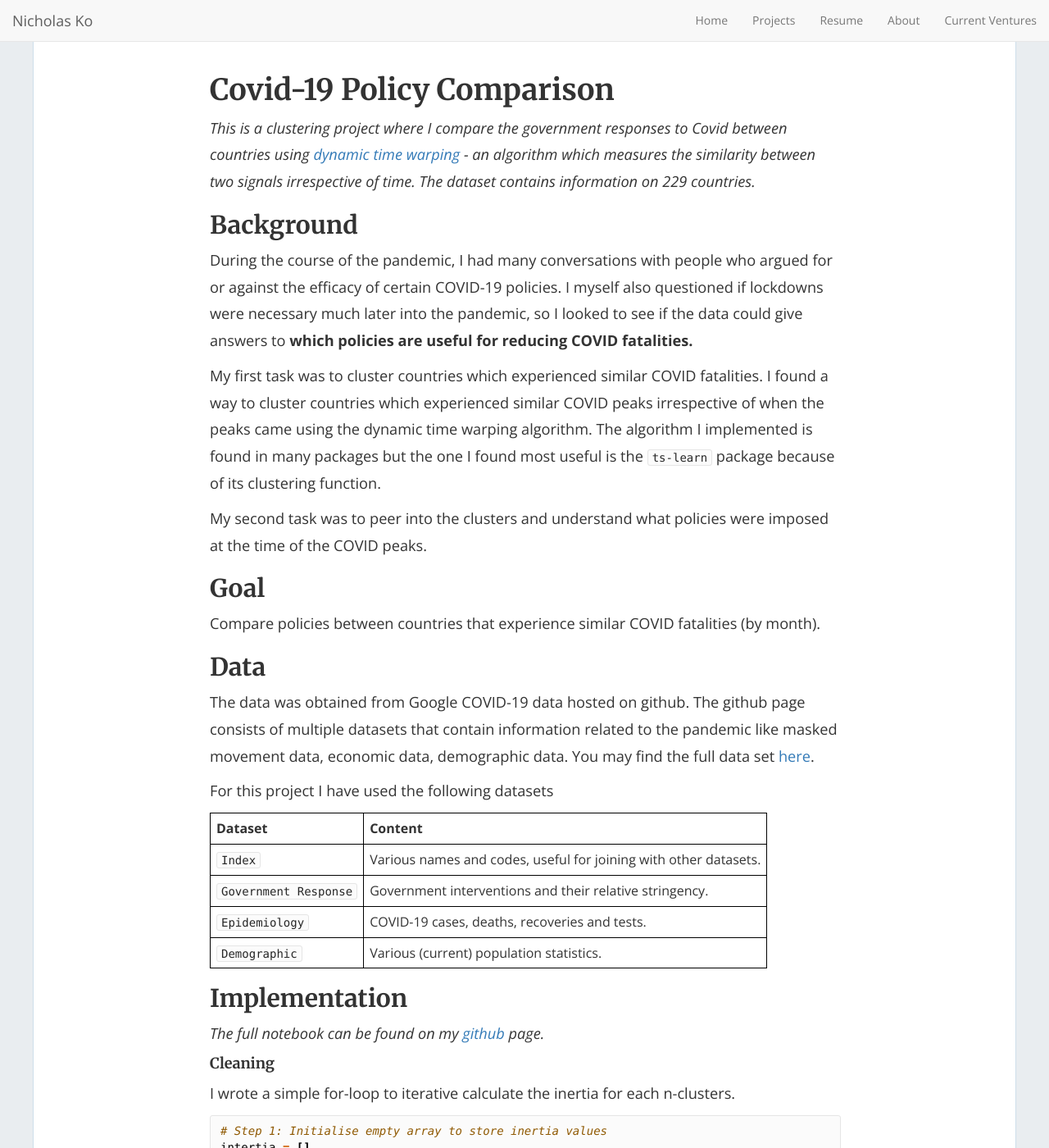
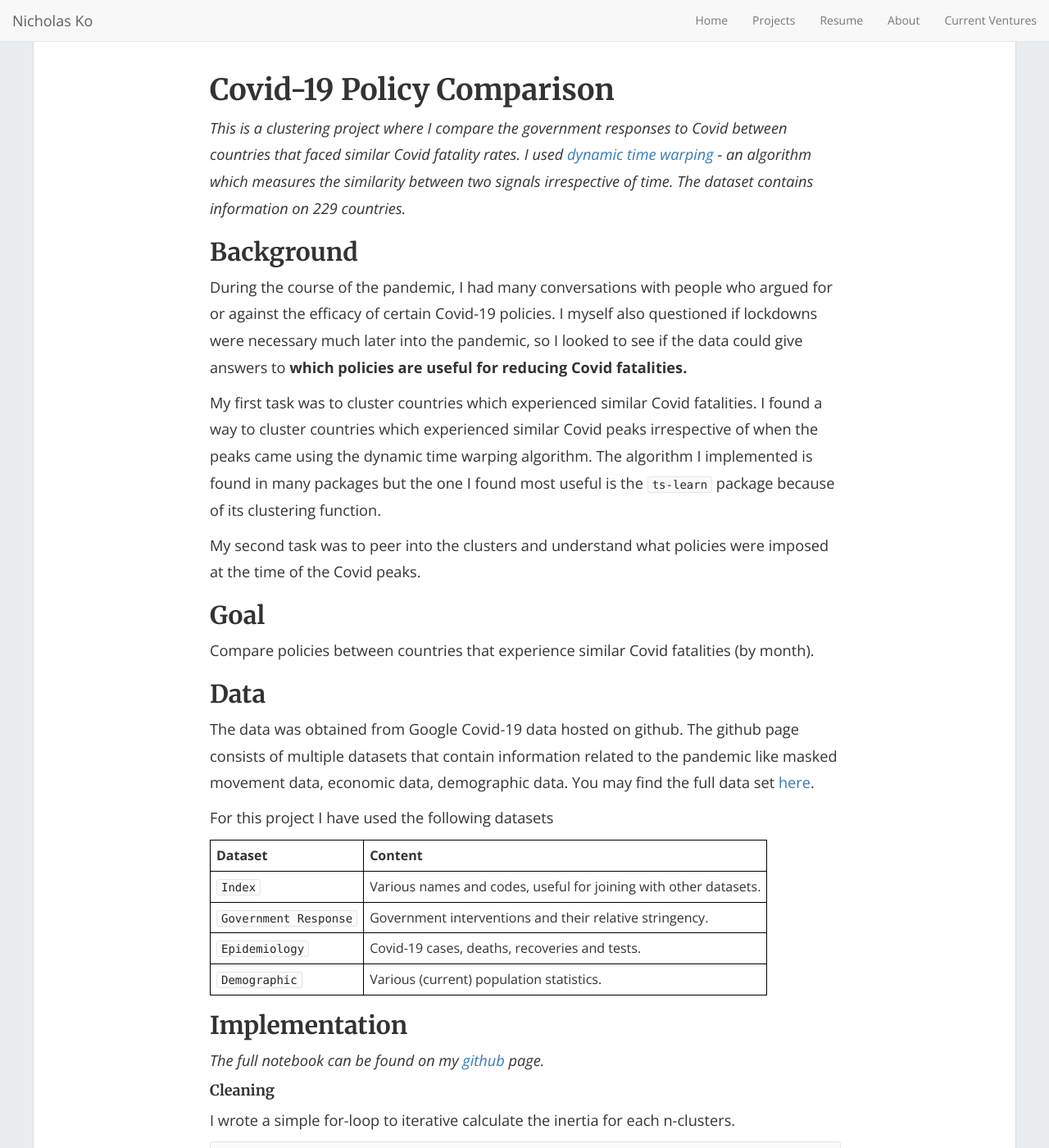
Before and after one commit to nicholas-ko-zy/nicholas-ko-zy.github.io, a Jekyll site: the page built from _projects/covid_dtw.md, in a window 1280 px wide and 1400 px high. Shown: the whole window at 82% size. Built offline with Jekyll 4.4.1, drawn with Linux system fonts in a browser that asks for light colours; nearby versions of some CDN libraries; some of the changed text lies outside the part shown.

Commit message:
fixed typos

```diff
--- a/_projects/covid_dtw.md
+++ b/_projects/covid_dtw.md
@@ -1,26 +1,26 @@
 ---
-title: COVID Policy Comparison.
+title: Covid Policy Comparison.
 layout: inner
 lead_text: A clustering project to compare government responses to Covid.
-project_link: 'nicholas-ko-zy.github.io/projects/covid_dtw.html'
+project_link: 'nicholas-ko-zy.github.io/projects/Covid_dtw.html'
 ---
 # Covid-19 Policy Comparison
 
-_This is a clustering project where I compare the government responses to Covid between countries using [dynamic time warping](https://en.wikipedia.org/wiki/Dynamic_time_warping) - an algorithm which measures the similarity between two signals irrespective of time. The dataset contains information on 229 countries._
+_This is a clustering project where I compare the government responses to Covid between countries that faced similar Covid fatality rates. I used [dynamic time warping](https://en.wikipedia.org/wiki/Dynamic_time_warping) - an algorithm which measures the similarity between two signals irrespective of time. The dataset contains information on 229 countries._
 
 ## Background
-During the course of the pandemic, I had many conversations with people who argued for or against the efficacy of certain COVID-19 policies. I myself also questioned if lockdowns were necessary much later into the pandemic, so I looked to see if the data could give answers to **which policies are useful for reducing COVID fatalities.**
+During the course of the pandemic, I had many conversations with people who argued for or against the efficacy of certain Covid-19 policies. I myself also questioned if lockdowns were necessary much later into the pandemic, so I looked to see if the data could give answers to **which policies are useful for reducing Covid fatalities.**
 
-My first task was to cluster countries which experienced similar COVID fatalities. I found a way to cluster countries which experienced similar COVID peaks irrespective of when the peaks came using the dynamic time warping algorithm. The algorithm I implemented is found in many packages but the one I found most useful is the `ts-learn` package because of its clustering function.
+My first task was to cluster countries which experienced similar Covid fatalities. I found a way to cluster countries which experienced similar Covid peaks irrespective of when the peaks came using the dynamic time warping algorithm. The algorithm I implemented is found in many packages but the one I found most useful is the `ts-learn` package because of its clustering function.
 
-My second task was to peer into the clusters and understand what policies were imposed at the time of the COVID peaks.
+My second task was to peer into the clusters and understand what policies were imposed at the time of the Covid peaks.
 
 ## Goal
 
-Compare policies between countries that experience similar COVID fatalities (by month).
+Compare policies between countries that experience similar Covid fatalities (by month).
 
 ## Data
-The data was obtained from Google COVID-19 data hosted on github. The github page consists of multiple datasets that contain information related to the pandemic like masked movement data, economic data, demographic data. You may find the full data set [here](https://github.com/GoogleCloudPlatform/covid-19-open-data).
+The data was obtained from Google Covid-19 data hosted on github. The github page consists of multiple datasets that contain information related to the pandemic like masked movement data, economic data, demographic data. You may find the full data set [here](https://github.com/GoogleCloudPlatform/Covid-19-open-data).
 
 For this project I have used the following datasets
 
@@ -56,7 +56,7 @@ th {
   </tr>
     <tr>
     <td><code>Epidemiology</code></td>
-    <td>COVID-19 cases, deaths, recoveries and tests.</td>
+    <td>Covid-19 cases, deaths, recoveries and tests.</td>
   </tr>
     <tr>
     <td><code>Demographic</code></td>
@@ -121,7 +121,7 @@ We can observe that countries in cluster 4 are characterised by two Covid peaks.
 #### Cluster 8
 _Indonesia and the United Kingdom_
 
-Within cluster 8, we have that the peak COVID fatality takes place in the United Kingdom (UK) 7 months earlier than in Indonesia. We see that the peak number of COVID fatalities in both countries is very close after we algined the two signals together (right figure).
+Within cluster 8, we see that the peak Covid fatality takes place in the United Kingdom (UK) 7 months earlier than in Indonesia. We see that the peak number of Covid fatalities in both countries is very close after we aligned the two signals together (right figure).
 
 <html>
 <head>
@@ -183,10 +183,10 @@ With the alignment of the two signals, we can look into the government policies
 <body>
 <div class="row">
   <div class="column">
-    <img src="/img/covid/indo.png" alt="Cluster 8" style="width:100%">
+    <img src="/img/Covid/indo.png" alt="Cluster 8" style="width:100%">
   </div>
   <div class="column">
-    <img src="/img/covid/uk.png" alt="Aligned" style="width:100%">
+    <img src="/img/Covid/uk.png" alt="Aligned" style="width:100%">
   </div>
 </div>
 
```
Also changed, not shown: other parts of _projects/covid_dtw.md (+1 -1 lines), _projects/mangrove.md (+3 -3 lines), _projects/migrant-workers.md (+7 -5 lines), _projects/stroke.md (+17 -2 lines), 1 other file.
